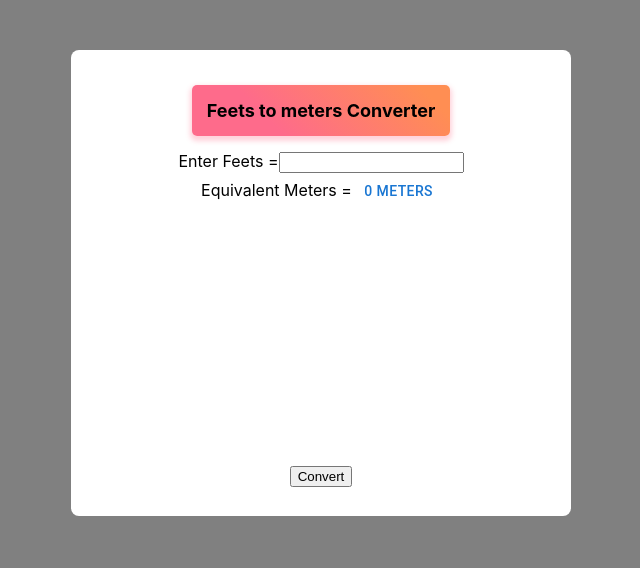
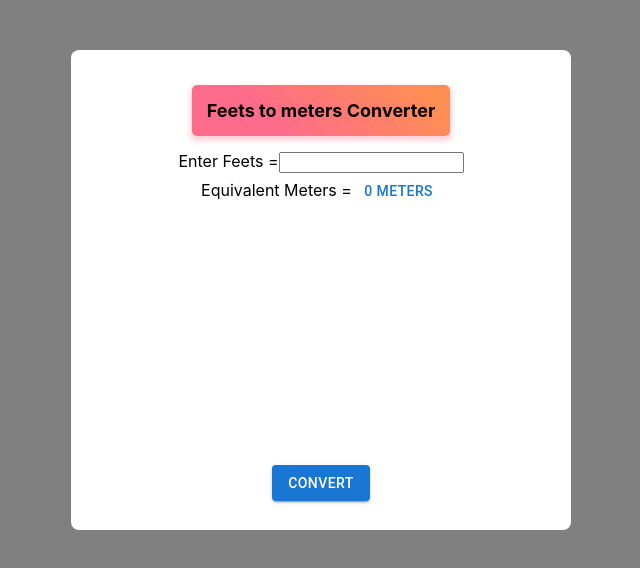
Before and after one commit to sbgoud/converter, a React (Create React App) app: page / in a window 1280 px wide. Shown: the top 568 px of the page, without its empty margins (4-644 px from the left). Built offline with nearby package versions, Linux system fonts and the light colour scheme.

Commit message:
brought contained button back

```diff
--- a/src/App.js
+++ b/src/App.js
@@ -27,7 +27,7 @@ export default function BasicButtons() {
       </div>
       <div class="stack">
 
-        <button  onClick = {convert} > Convert </button>
+        <Button variant = "contained"  onClick = {convert} > Convert </Button>
 
       </div>
 
```
